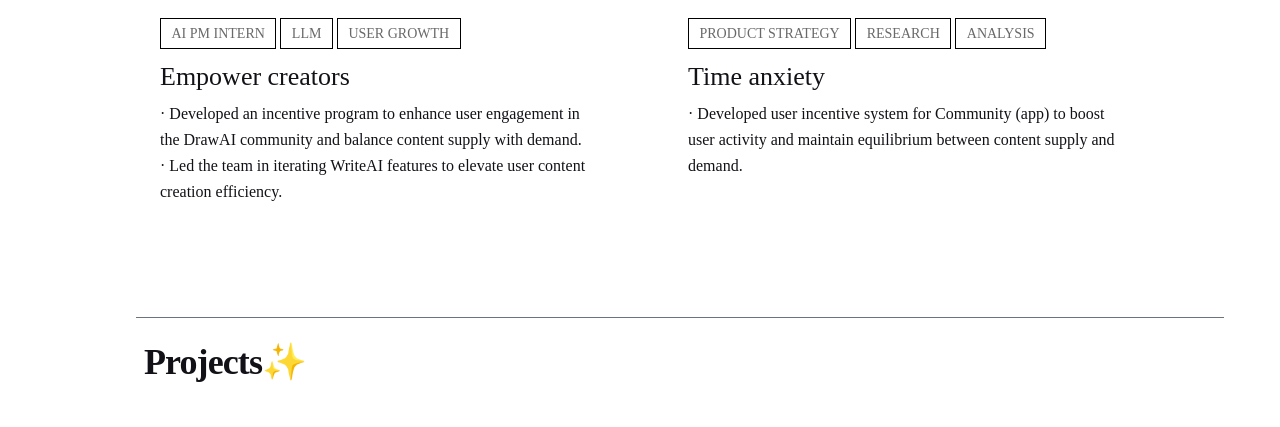
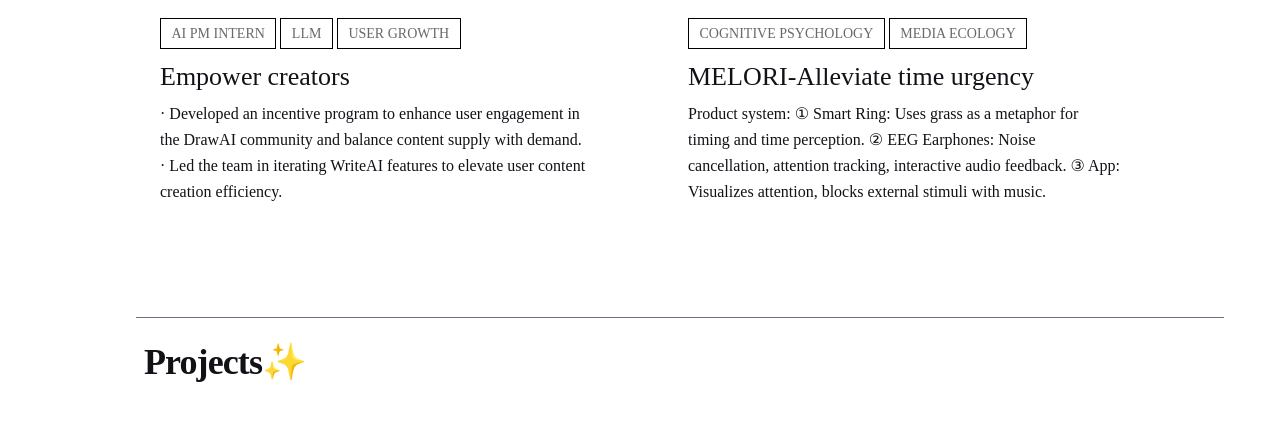
Before and after one commit to LouisaZhang42/LouisaZhang42.github.io, a plain HTML site: page index.html in a window 1280 px wide. Shown: the part 1023-1450 px from the top of the page. Drawn offline with nearby package versions, Linux system fonts and the light colour scheme; a web font is replaced by a local one.

Commit message:
Update index.html

```diff
--- a/index.html
+++ b/index.html
@@ -131,12 +131,13 @@
                                 </div>
                             </a>
                             <div class="py-4 mt-2">
-                                <h2 class="tags mb-1 text-opgrey1 bg-white border border-black">Product Strategy</h2>
-                                <h2 class="tags mb-1 text-opgrey1 bg-white border border-black">Research</h2>
-                                <h2 class="tags mb-1 text-opgrey1 bg-white border border-black">Analysis</h2>
-                                <h1 class="mt-2 title">Time anxiety</h1>
+                                <h2 class="tags mb-1 text-opgrey1 bg-white border border-black">Cognitive Psychology</h2>
+                                <h2 class="tags mb-1 text-opgrey1 bg-white border border-black">Media Ecology</h2>
+                                <h1 class="mt-2 title">MELORI-Alleviate time urgency</h1>
                                 <p class="leading-relaxed mb-0 text-xm">
-                                    · Developed user incentive system for Community (app) to boost user activity and maintain equilibrium between content supply and demand.
+                                    Product system: ① Smart Ring: Uses grass as a metaphor for timing and time perception.
+                                    ② EEG Earphones: Noise cancellation, attention tracking, interactive audio feedback.
+                                    ③ App: Visualizes attention, blocks external stimuli with music.
                                 </p>
                             </div>
                         </div>
```
